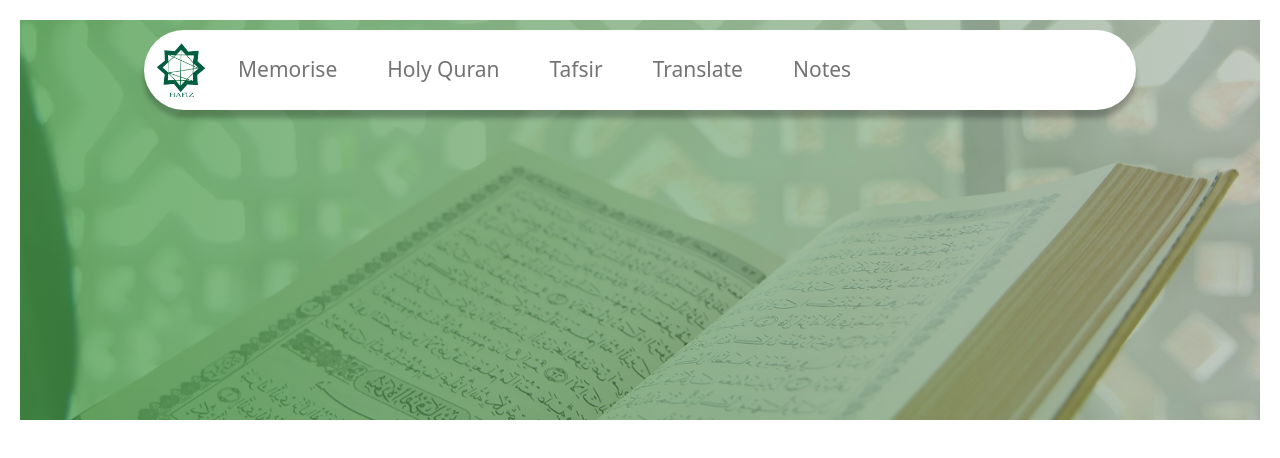
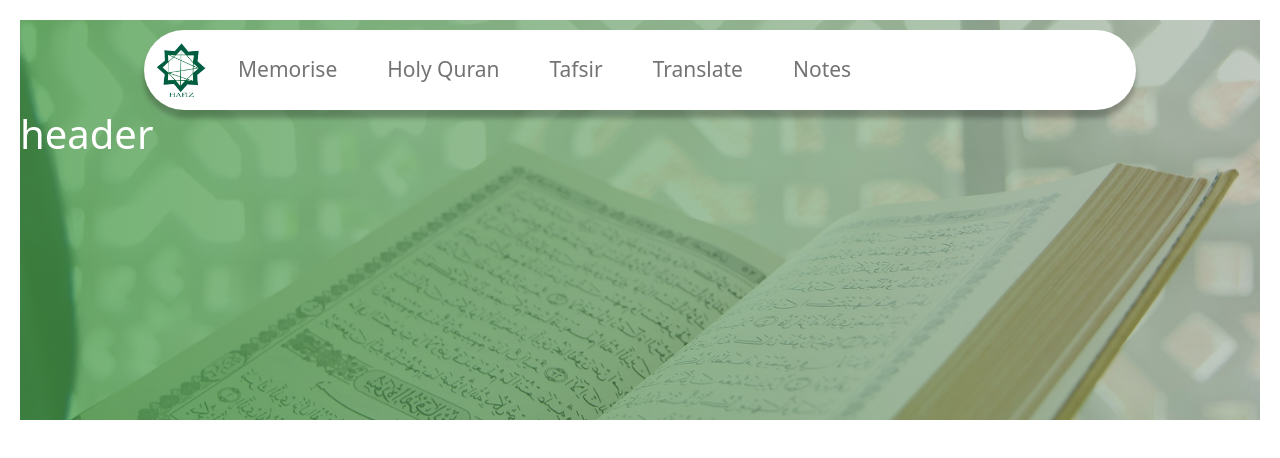
Before and after one commit to R0f1ida/Quran, a React (Create React App) app: page / in a window 1280 px wide. Shown: the top 458 px of the page. Built offline with nearby package versions, Linux system fonts and the light colour scheme.

Commit message:
Update Header.js2

```diff
--- a/src/components/Header.js
+++ b/src/components/Header.js
@@ -5,7 +5,7 @@ export function Header() {
     return (
         <header className="App-header">
             <Layout />
-            <h1></h1>
+            <h1>header</h1>
         </header>
     );
 }
```
